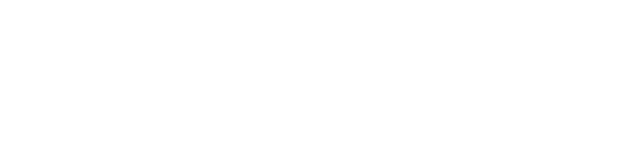
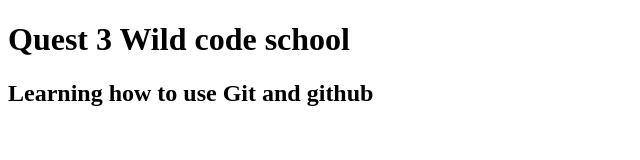
Before and after one commit to Peter-James-Borrow/my-super-website, a plain HTML site: page index.html in a window 1280 px wide. Shown: the whole page, without its empty margins (0-640 px from the left). Drawn offline with Linux system fonts and the light colour scheme.

Commit message:
Added new headings

```diff
--- a/index.html
+++ b/index.html
@@ -5,6 +5,7 @@
     <title>title</title>
   </head>
   <body>
-
+  <h1>Quest 3 Wild code school</h1>
+  <h2>Learning how to use Git and github</h2>
   </body>
 </html>
```
